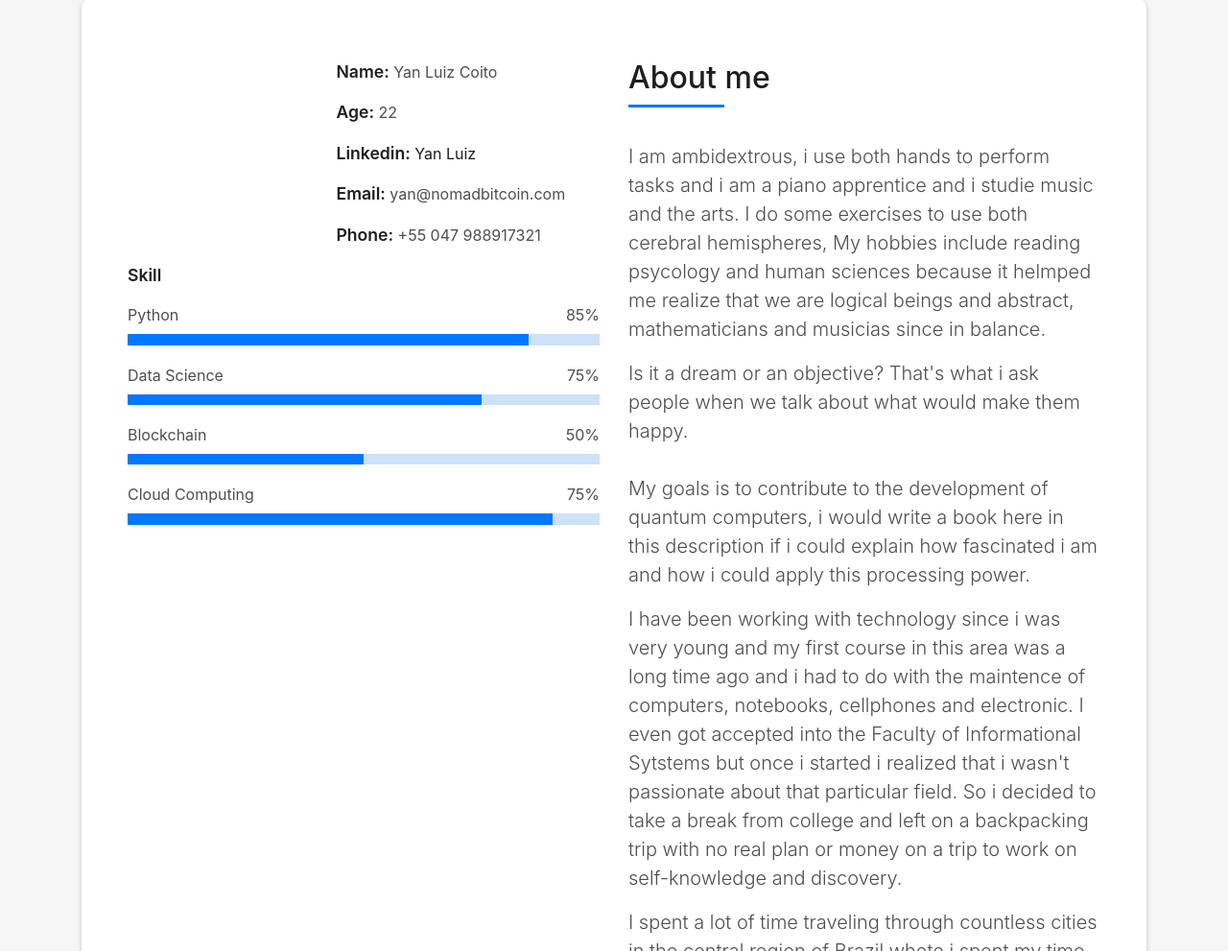
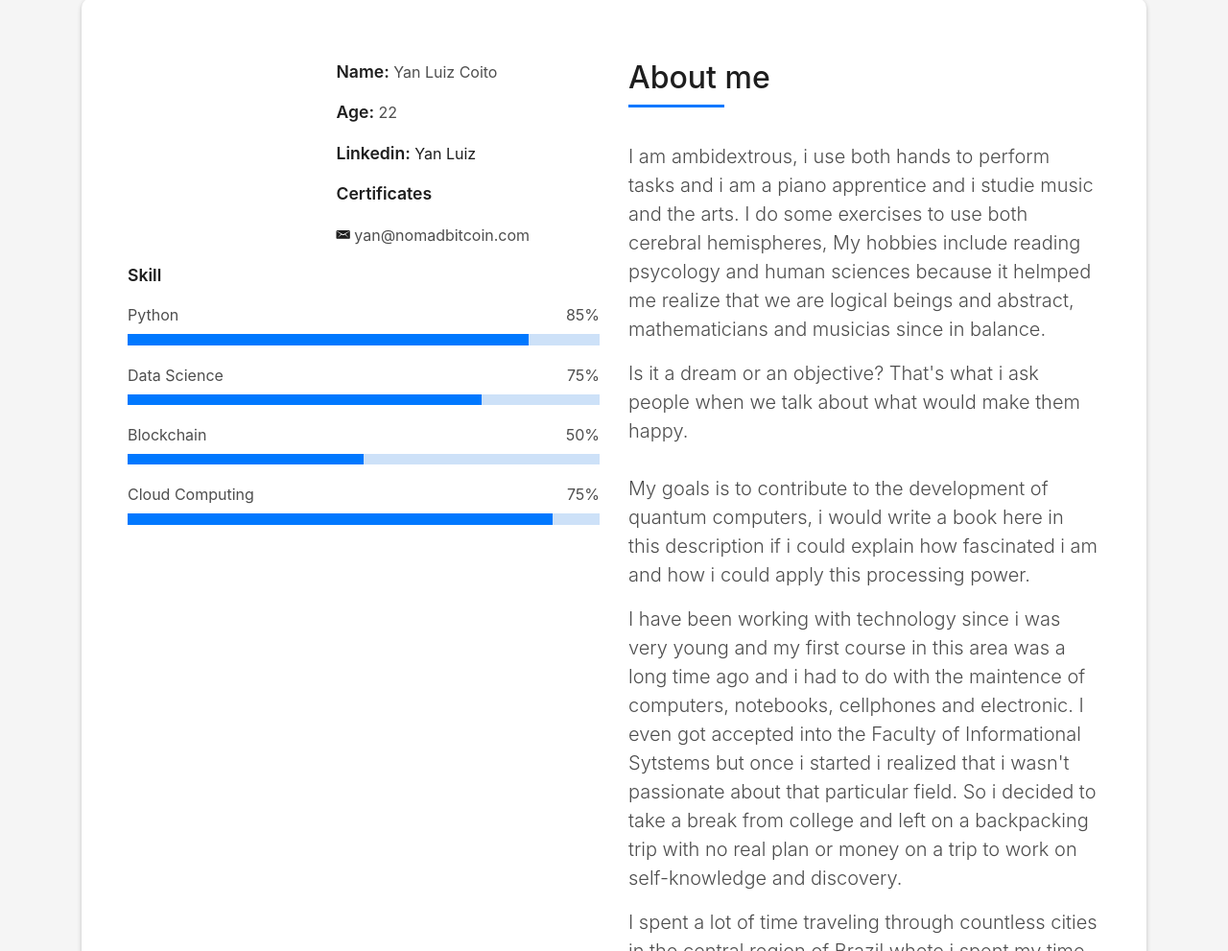
Before and after one commit to nomadbitcoin/nomadbitcoin.github.io, a plain HTML site: page index.html in a window 1280 px wide. Shown: the part 866-1857 px from the top of the page at 96% size. Drawn offline with Linux system fonts and the light colour scheme; files whose address does not match are found by name.

Commit message:
description updated

```diff
--- a/index.html
+++ b/index.html
@@ -91,8 +91,8 @@
                       <p><span class="title-s">Name: </span> <span>Yan Luiz Coito</span></p>
                       <p><span class="title-s">Age: </span> <span>22</span></p>
                       <p><a href="https://www.linkedin.com/in/yanluiz" target="blank"><span class="title-s">Linkedin: </span> <span>Yan Luiz</a></span></p>
-                      <p><span class="title-s">Email: </span> <span>yan@nomadbitcoin.com</span></p>
-                      <p><span class="title-s">Phone: </span> <span>+55 047 988917321</span></p>
+                      <p><a href="#"><span class="title-s">Certificates</span></a></p>
+                      <p><span class="title-s"><span class="ico-circle"><i class="ion-email"></i></span></span> yan@nomadbitcoin.com</p>
                     </div>
                   </div>
                 </div>
```
